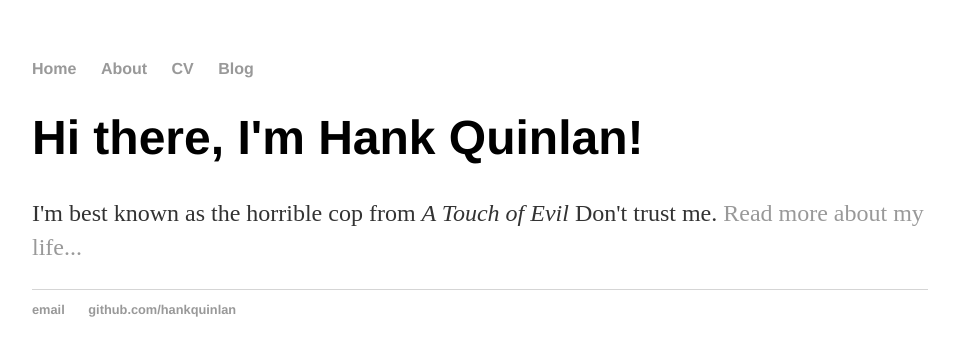
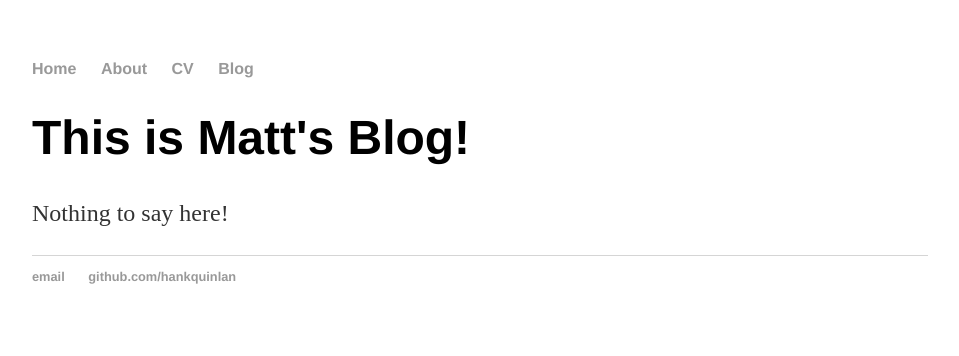
Before and after one commit to bagnaram/bagnaram.github.io, a Jekyll site: the page built from index.html, in a window 1280 px wide. Shown: the top 356 px of the page, without its empty margins (160-1119 px from the left). Built offline with Jekyll 4.4.1, drawn with Linux system fonts in a browser that asks for light colours.

Commit message:
Update index.html

```diff
--- a/index.html
+++ b/index.html
@@ -3,6 +3,6 @@ layout: default
 title: Hank Quinlan, Horrible Cop
 ---
 <div class="blurb">
-	<h1>Hi there, I'm Hank Quinlan!</h1>
-	<p>I'm best known as the horrible cop from <em>A Touch of Evil</em> Don't trust me. <a href="/about">Read more about my life...</a></p>
+	<h1>This is Matt's Blog!</h1>
+	<p>Nothing to say here!</p>
 </div><!-- /.blurb -->
```
